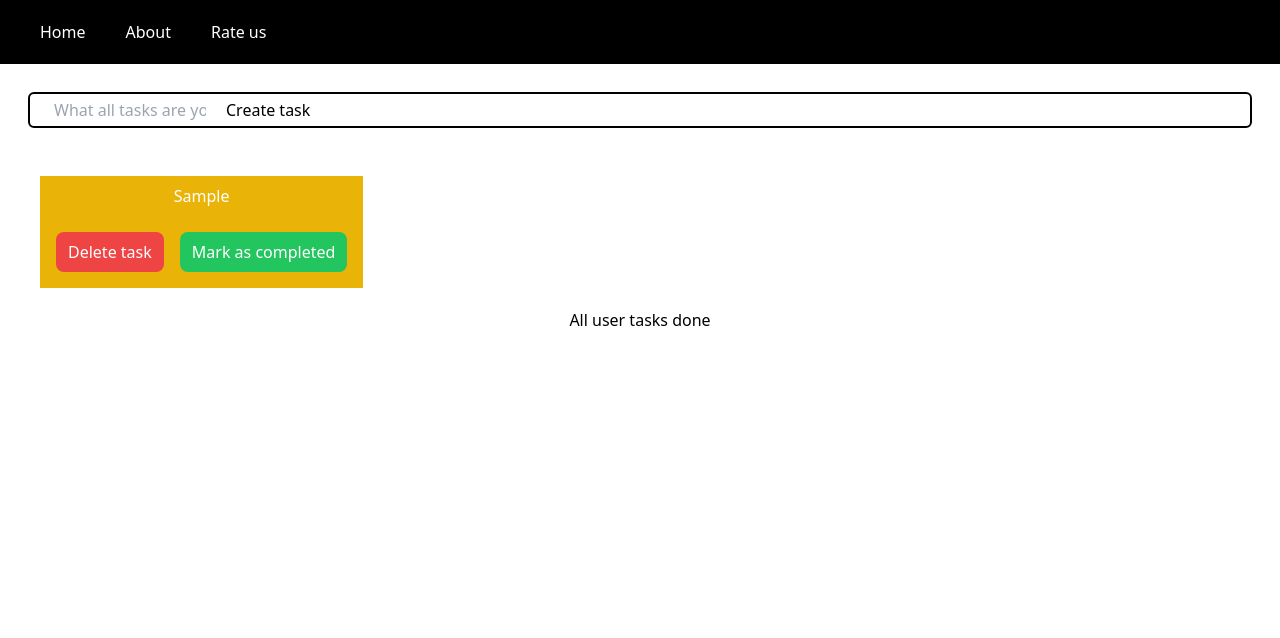
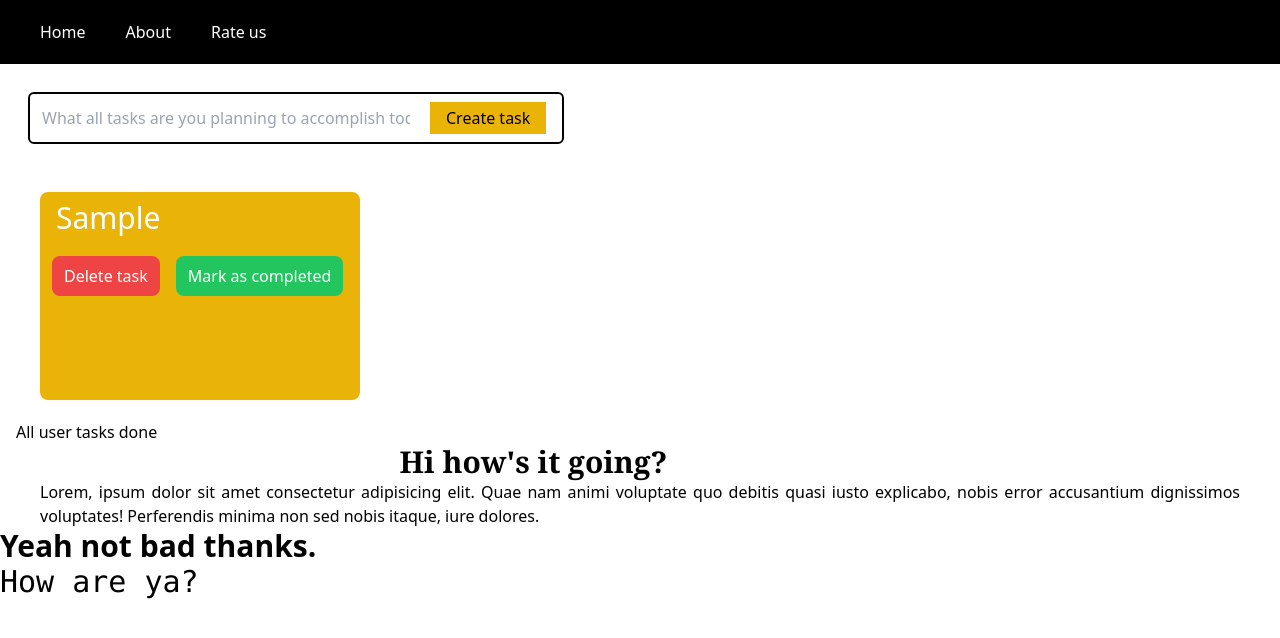
Before and after one commit to Ryukemeister/React-notes-app, a React (Create React App) app in the folder notes/: page / in a window 1280 px wide. Both pictures are taken after typing "Sample" into the empty fields and a click on the button "Create task". Shown: the top 638 px of the page. Built offline with nearby package versions, Linux system fonts and the light colour scheme.

Commit message:
Adding local storage to remember the task values

```diff
--- a/notes/src/components/Main.jsx
+++ b/notes/src/components/Main.jsx
@@ -1,9 +1,13 @@
-import React, { useState } from "react";
+import React, { useState, useEffect } from "react";
 
 function Main() {
   const [tasks, setTasks] = useState([]);
   const [tasksCompleted, setTasksCompleted] = useState([]);
   const [userInput, setUserInput] = useState("");
+
+  useEffect(() => {
+    localStorage.setItem("tasks", JSON.stringify(tasks));
+  }, [tasks]);
 
   function handleChange(e) {
     setUserInput(e.target.value);
@@ -54,11 +58,13 @@ function Main() {
   const allUserTasks = tasks.map((task) => {
     return (
       <div
-        className="flex flex-col bg-yellow-500 text-white mx-10 my-5"
+        className="flex flex-col bg-yellow-500 h-52 w-80 max-w-md rounded-lg text-white mx-10 my-5 items-start"
         key={task}
       >
-        <h1 className="user-task py-2">{task}</h1>
-        <div className="flex gap-4 m-4">
+        <div>
+          <h1 className="user-task py-2 px-4 text-3xl text-left">{task}</h1>
+        </div>
+        <div className="flex gap-4 m-3">
           <button
             className="delete-btn btns px-3 py-2 bg-red-500 rounded-lg"
             onClick={deleteTask}
@@ -79,7 +85,7 @@ function Main() {
   const allUserTasksCompleted = tasksCompleted.map((task) => {
     return (
       <div
-        className="container-title bg-green-400 text-white p-4 m-5 rounded-sm"
+        className="container-title bg-green-500 text-white p-4 m-5 rounded-sm"
         key={task}
       >
         {task}
@@ -88,25 +94,39 @@ function Main() {
   });
 
   return (
-    <main className="flex flex-col">
+    <main className="flex flex-col items-start">
       <form className="search-bar m-7 px-1 flex border-black border-2 rounded-md">
         <input
           type="text"
           placeholder="What all tasks are you planning to accomplish today..."
           name="tasks"
-          className="w-48 border-black px-5 py-1 outline-none"
+          className="w-96 px-2 py-1 outline-none"
           onChange={handleChange}
           value={userInput}
         />
-        <button className="create-btn btn" onClick={handleClick}>
+        <button
+          className="bg-yellow-500 px-4 py-1 rounded-mg mx-3 my-2"
+          onClick={handleClick}
+        >
           Create task
         </button>
       </form>
       <div className="flex flex-wrap">{allUserTasks}</div>
-      <div className="tasks-done flex flex-col justify-items-start">
+      <div className="tasks-done flex flex-col items-start mx-4">
         <h1>All user tasks done</h1>
-        <div className="tasks flex"> {allUserTasksCompleted}</div>
+        <div className="tasks flex flex-wrap"> {allUserTasksCompleted}</div>
       </div>
+      <h1 className="font-serif text-3xl w-10/12 font-bold text-center">
+        Hi how's it going?
+      </h1>
+      <p className="text-justify px-10">
+        Lorem, ipsum dolor sit amet consectetur adipisicing elit. Quae nam animi
+        voluptate quo debitis quasi iusto explicabo, nobis error accusantium
+        dignissimos voluptates! Perferendis minima non sed nobis itaque, iure
+        dolores.
+      </p>
+      <h1 className="font-sans text-3xl font-semibold">Yeah not bad thanks.</h1>
+      <h1 className="font-mono text-3xl font-medium">How are ya?</h1>
     </main>
   );
 }
```
